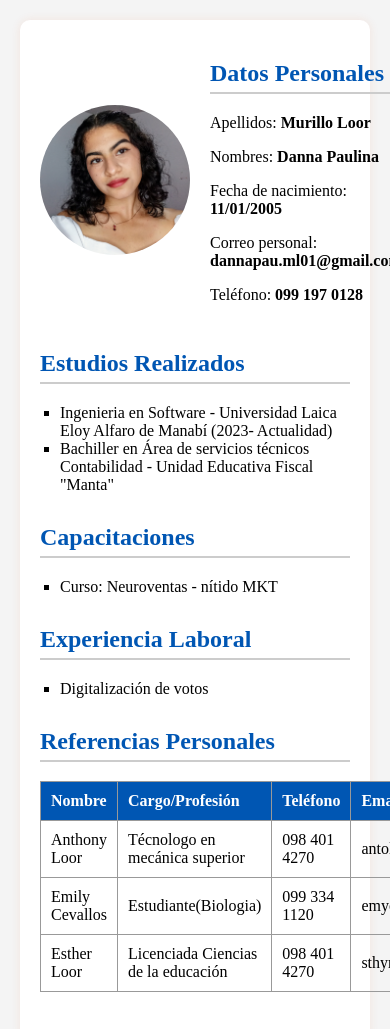
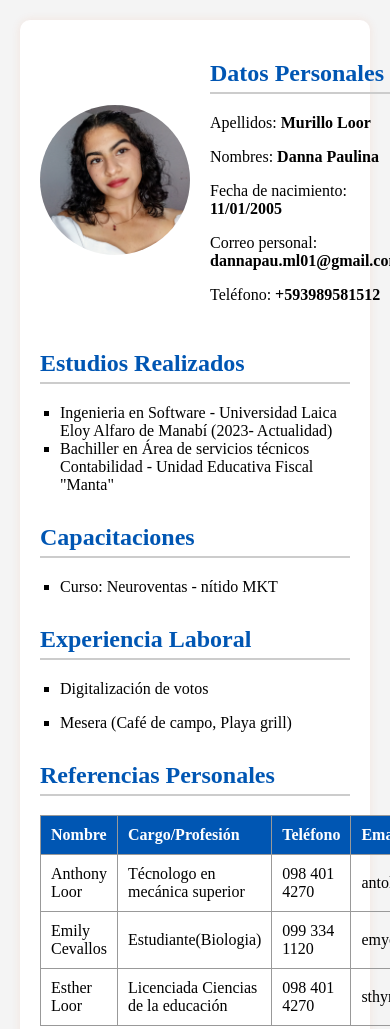
Before and after one commit to pauml11/HojaDeVida, a plain HTML site: page index.html in a window 390 px wide. Shown: the top 1029 px of the page. Drawn offline with Linux system fonts and the light colour scheme.

Commit message:
Actualizar datos personales
Updated phone number and added work experience.

```diff
--- a/index.html
+++ b/index.html
@@ -15,7 +15,7 @@
                 <p>Nombres: <strong>Danna Paulina</strong></p>
                 <p>Fecha de nacimiento: <strong>11/01/2005</strong></p>
                 <p>Correo personal: <strong>dannapau.ml01@gmail.com</strong></p>
-                <p>Teléfono: <strong>099 197 0128</strong></p>
+                <p>Teléfono: <strong>+593989581512</strong></p>
             </div>
         </div>
 
@@ -39,6 +39,9 @@
             <ul>
                 <li>Digitalización de votos </li>
             </ul>
+          <ul>
+                <li>Mesera (Café de campo, Playa grill)</li>
+          </ul>
         </div>
 
         <div class="section">
```
